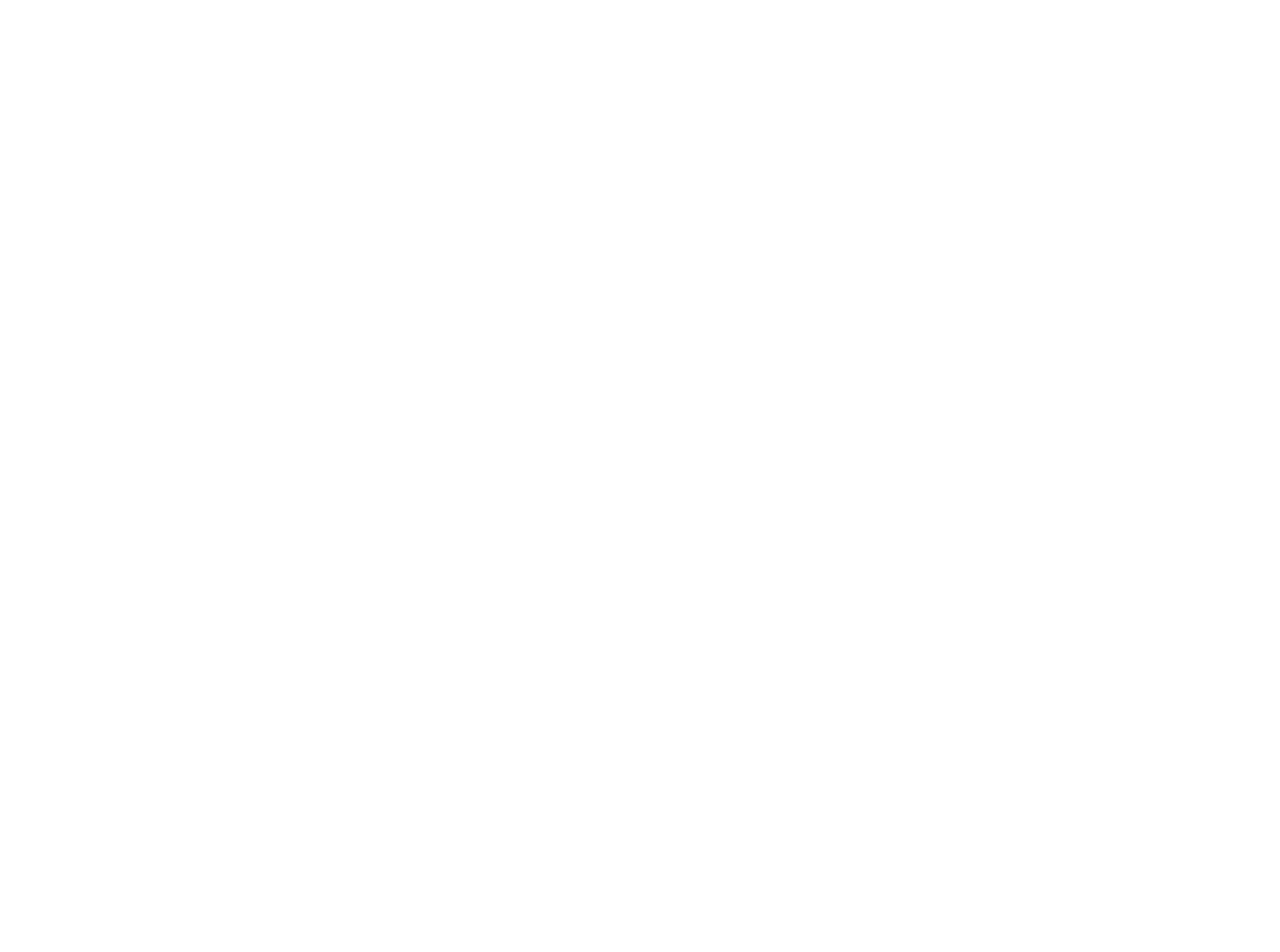
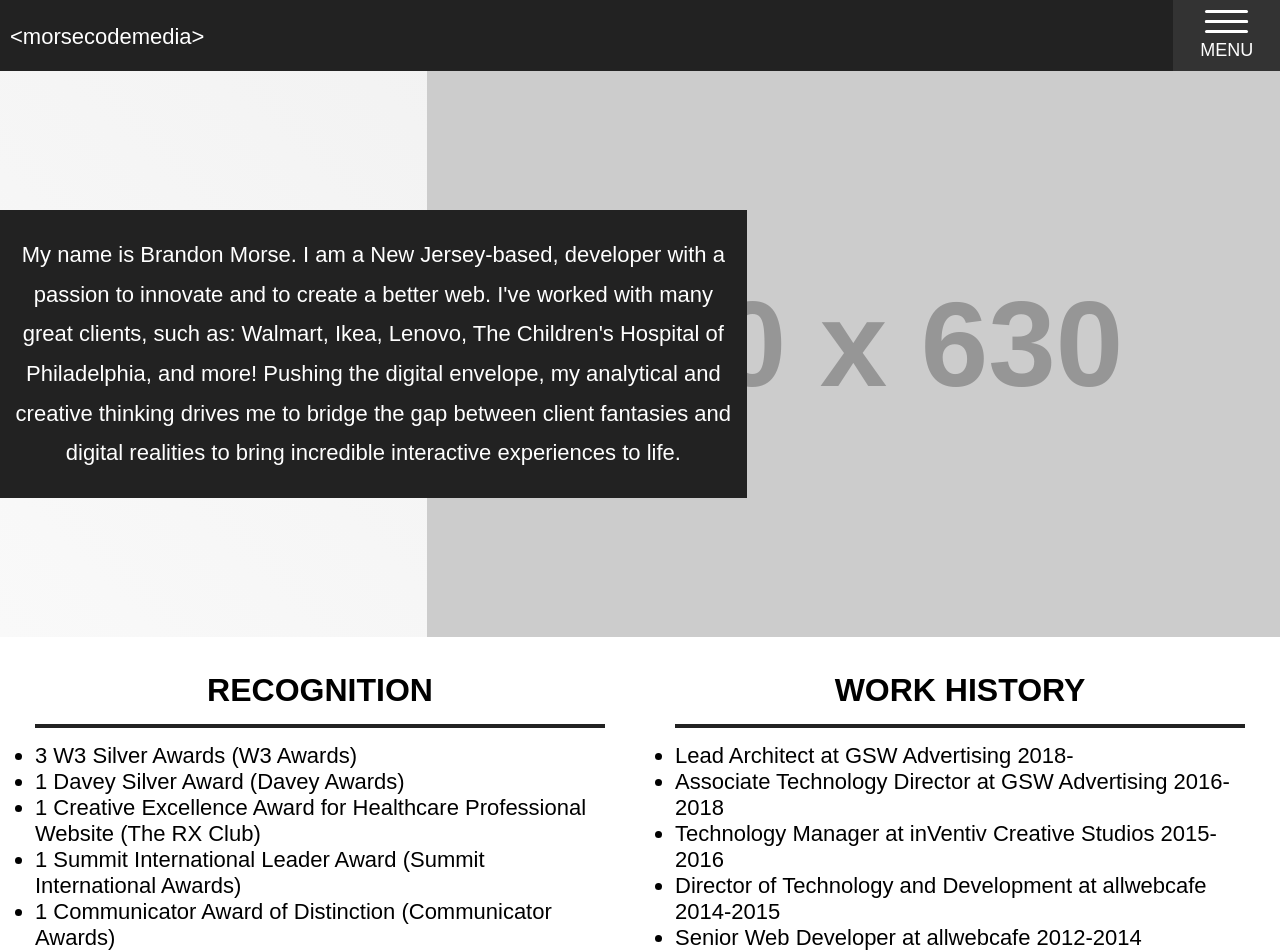
Before and after one commit to morsecodemedia/morsecodemedia.com, a Nuxt app: page /about in a window 1280 px wide. Before the commit this address had no page. Shown: the top 952 px of the page. Before the commit the page ends 800 px from the top, so only its background shows below. Built offline with nearby package versions, Linux system fonts and the light colour scheme; a web font is replaced by a local one.

Commit message:
worked on getting about content in config and created a contact page holder to get rid of that 404

```diff
--- a/components/about-home.vue
+++ b/components/about-home.vue
@@ -5,7 +5,10 @@
       class="headshot"
       role="presentation">
     <blockquote class="intro-quote">
-      <p>{{ quote }}</p>
+      <p>
+        {{ quote }}
+        <nuxt-link :to="'/about/'">More about me &raquo;</nuxt-link>
+      </p>
     </blockquote>
   </section>
 </template>
--- a/components/config.json
+++ b/components/config.json
@@ -31,7 +31,44 @@
     "headshot": "https://www.morsecodemedia.com/site/assets/files/1016/bmorse-headshot-1.jpg",
     "aboutQuote": "Bringing beautifully designed experiences to life through coding, testing, and just the right amount of technical magic.",
     "trackRecordQuote": "With over 15 years of experience, I have demonstrated success in communicating technical/complex information in understandable language to non-technical and technical personnel; plan and execute presentations, write proposals, system documentation and client reference materials.",
-    "overview": "My name is Brandon Morse. I am a New Jersey-based, award-winning, developer with a passion to innovate and to create a better web. Pushing the digital envelope, my analytical and creative thinking drives me to bridge the gap between client fantasies and digital realities to bring incredible interactive experiences to life.",
+    "overview": "My name is Brandon Morse. I am a New Jersey-based, developer with a passion to innovate and to create a better web. I've worked with many great clients, such as: Walmart, Ikea, Lenovo, The Children's Hospital of Philadelphia, and more! Pushing the digital envelope, my analytical and creative thinking drives me to bridge the gap between client fantasies and digital realities to bring incredible interactive experiences to life.",
+    "workHistory": [
+      {
+        "company": "GSW Advertising",
+        "location": "Newtown, PA",
+        "title": "Lead Architect",
+        "yearStart": "2018",
+        "yearEnd": ""
+      },
+      {
+        "company": "GSW Advertising",
+        "location": "Newtown, PA",
+        "title": "Associate Technology Director",
+        "yearStart": "2016",
+        "yearEnd": "2018"
+      },
+      {
+        "company": "inVentiv Creative Studios",
+        "location": "Newtown, PA",
+        "title": "Technology Manager",
+        "yearStart": "2015",
+        "yearEnd": "2016"
+      },
+      {
+        "company": "allwebcafe",
+        "location": "Berwyn, PA",
+        "title": "Director of Technology and Development",
+        "yearStart": "2014",
+        "yearEnd": "2015"
+      },
+      {
+        "company": "allwebcafe",
+        "location": "Berwyn, PA",
+        "title": "Senior Web Developer",
+        "yearStart": "2012",
+        "yearEnd": "2014"
+      }
+    ],
     "certifications": [
       {
         "certification": "Custom Lightbox Ads Badge Certification",
@@ -115,6 +152,33 @@
         "url": "https://stackoverflow.com/users/1857186/morsecodemedia",
         "title": "StackOverflow"
       }
+    ],
+    "awards": [
+      {
+        "award": "W3 Silver Awards",
+        "organization": "W3 Awards",
+        "count": "3"
+      },
+      {
+        "award": "Davey Silver Award",
+        "organization": "Davey Awards",
+        "count": "1"
+      },
+      {
+        "award": "Creative Excellence Award for Healthcare Professional Website",
+        "organization": "The RX Club",
+        "count": "1"
+      },
+      {
+        "award": "Summit International Leader Award",
+        "organization": "Summit International Awards",
+        "count": "1"
+      },
+      {
+        "award": "Communicator Award of Distinction",
+        "organization": "Communicator Awards",
+        "count": "1"
+      }
     ]
   },
   "services": [
@@ -138,7 +202,7 @@
       "title": "Email Marketing",
       "description": "Lorem ipsum dolor sit amet consectetur adipisicing elit. Atque inventore ullam ipsam eaque odio omnis voluptatum accusantium, totam quas, amet ipsa. Consequuntur excepturi ea aliquam repellat accusantium quisquam alias labore!"
     },{
-      "title": "Hire Me",
+      "title": "Let's Work Together",
       "description": "Looking for a website? Need an engaging email to drive customers to your site? Just asking for advice? I can't wait to tackle whatever challenge you are having."
     }
   ],
--- /dev/null
+++ b/pages/about.vue
@@ -0,0 +1,157 @@
+<template>
+  <section class="container">
+    <siteHeader />
+
+    <article class="case-studies-intro">
+      <img
+        class="intro-image"
+        src="https://via.placeholder.com/950x630">
+      <blockquote class="intro-quote">
+        <p>{{ about.overview }}</p>
+      </blockquote>
+    </article>
+
+    <div class="description-container">
+      <div>
+        <h2>Recognition</h2>
+        <ul>
+          <li
+            v-for="(award, index) in about.awards"
+            :key="index">
+            {{ award.count }} {{ award.award }} ({{ award.organization }})
+          </li>
+        </ul>
+      </div>
+      <div>
+        <h2>Work History</h2>
+        <ul>
+          <li
+            v-for="(work, index) in about.workHistory"
+            :key="index">
+            {{ work.title }} at {{ work.company }} {{ work.yearStart }}-{{ work.yearEnd }}
+          </li>
+        </ul>
+      </div>
+    </div>
+
+
+
+
+    <h2>Certifications</h2>
+    <ul>
+      <li
+        v-for="(cert, index) in about.certifications"
+        :key="index">
+        {{ cert.certification }} ({{ cert.organization }})
+        <br>
+        <span>{{ cert.certificationStart }}-{{ cert.certificationEnd }}</span>
+      </li>
+    </ul>
+    <siteFooter />
+  </section>
+</template>
+
+<script>
+  import config from '~/components/config.json'
+  import siteHeader from '~/components/header.vue'
+  import siteFooter from '~/components/footer.vue'
+
+  export default {
+    components: {
+      siteHeader,
+      siteFooter
+    },
+    data() {
+      return {
+        about: config.about
+      }
+    }
+  }
+</script>
+
+<style lang="scss" scoped>
+  .case-studies-intro {
+    background: linear-gradient(45deg,#f9f9f9 0%,#ededed 100%);
+    display: grid;
+    grid-template-columns: repeat(12, 1fr);
+    grid-template-rows: auto auto 40px 60px auto 60px auto;
+    grid-template-areas:
+    ".  .  .  .  .  .  .  .  .  .  .  . "
+    "hs hs hs hs hs hs hs hs hs hs hs hs"
+    "hs hs hs hs hs hs hs hs hs hs hs hs"
+    "hs hs hs hs hs hs hs hs hs hs hs hs"
+    "hs hs hs hs hs hs hs hs hs hs hs hs";
+    .intro-image {
+      grid-area: hs;
+      align-self: start;
+      object-fit: cover;
+      width: 100%;
+      max-height: 100%;
+    }
+    .intro-quote {
+      align-self: center;
+      background: #222;
+      color: white;
+      font-size: 36px;
+      line-height: 1.1em;
+      grid-row-start: 1;
+      grid-row-end: 2;
+      grid-column-start: 1;
+      grid-column-end: 13;
+      padding: 25px 10px;
+      text-align: center;
+    }
+  }
+  .description-container {
+    display: grid;
+    grid-template-columns: repeat(2, 50%);
+    grid-auto-rows: 1fr;
+    div {
+      grid-column: span 1;
+      grid-row: span 1;
+      overflow: hidden;
+      display: flex;
+      // align-items: center;
+      flex-direction: column;
+      // justify-content: center;
+      padding: 35px;
+      h2 {
+        justify-self: center;
+        border-bottom: 4px solid #222;
+        display: inline-block;
+        font-size: 32px;
+        padding: 0 0 15px 0;
+        margin: 0 0 15px 0;
+        text-transform: uppercase;
+        text-align: center;
+      }
+      p {
+        padding: 0 20px;
+      }
+      img {
+        object-fit: contain;
+        object-position: center center;
+        height: 100%;
+      }
+    }
+  }
+
+  @media (min-width: 768px) {
+    .case-studies-intro {
+      display: grid;
+      grid-template-columns: repeat(12, 1fr);
+      grid-template-rows: 60px auto auto 60px;
+      grid-template-areas:
+      ". . . . hs hs hs hs hs hs hs hs"
+      ". . . . hs hs hs hs hs hs hs hs"
+      ". . . . hs hs hs hs hs hs hs hs"
+      ". . . . hs hs hs hs hs hs hs hs";
+      .intro-quote {
+        grid-row-start: 2;
+        grid-row-end: 4;
+        grid-column-start: 1;
+        grid-column-end: 8;
+      }
+    }
+  }
+</style>
--- /dev/null
+++ b/pages/contact.vue
@@ -0,0 +1,29 @@
+<template>
+  <section class="container">
+    <siteHeader />
+    <h1>Contact</h1>
+    <siteFooter />
+  </section>
+</template>
+
+<script>
+  import config from '~/components/config.json'
+  import siteHeader from '~/components/header.vue'
+  import siteFooter from '~/components/footer.vue'
+
+  export default {
+    components: {
+      siteHeader,
+      siteFooter
+    },
+    data() {
+      return {
+        config: config
+      }
+    }
+  }
+</script>
+
+<style lang="scss" scoped>
+
+</style>
```
